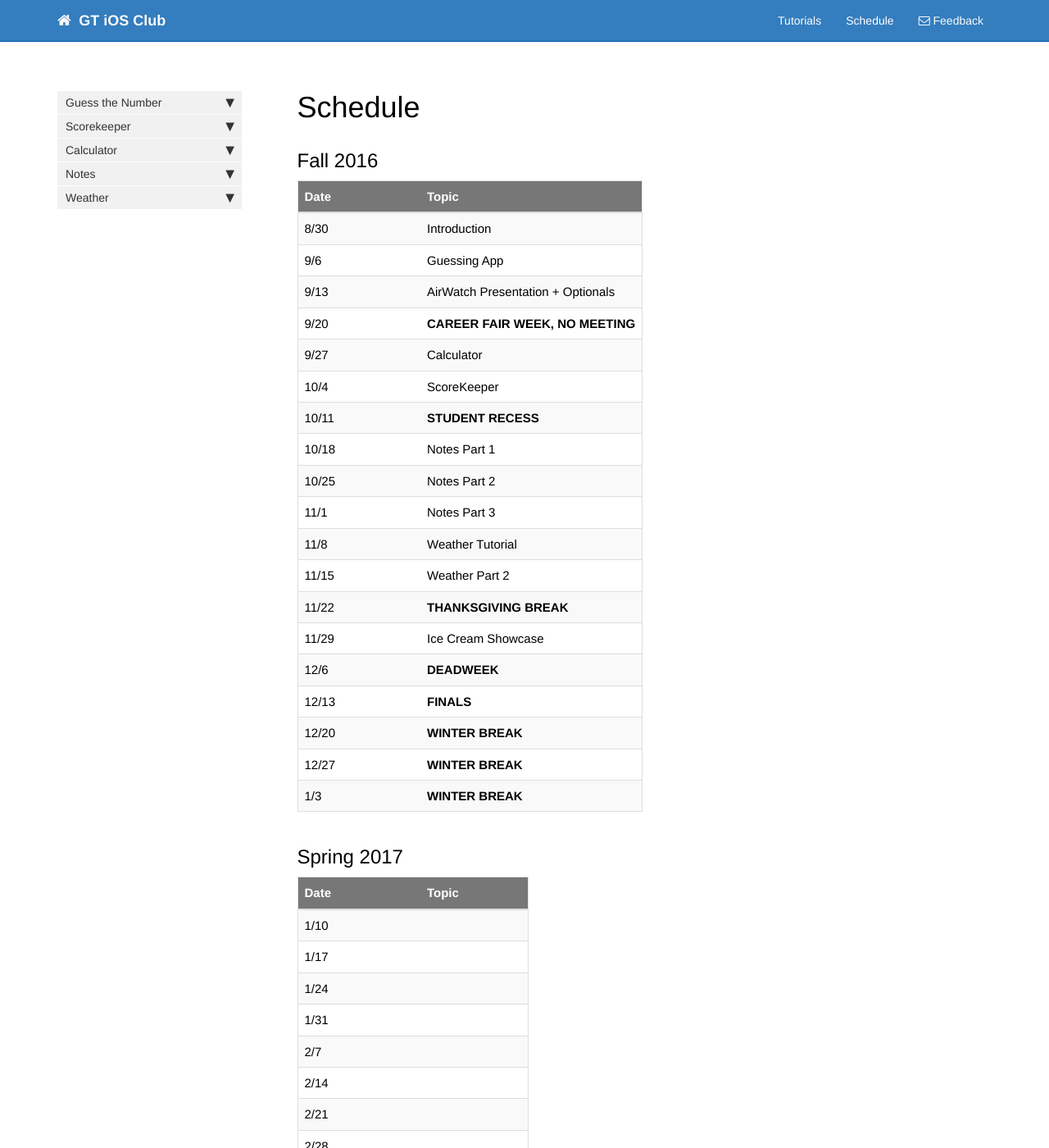
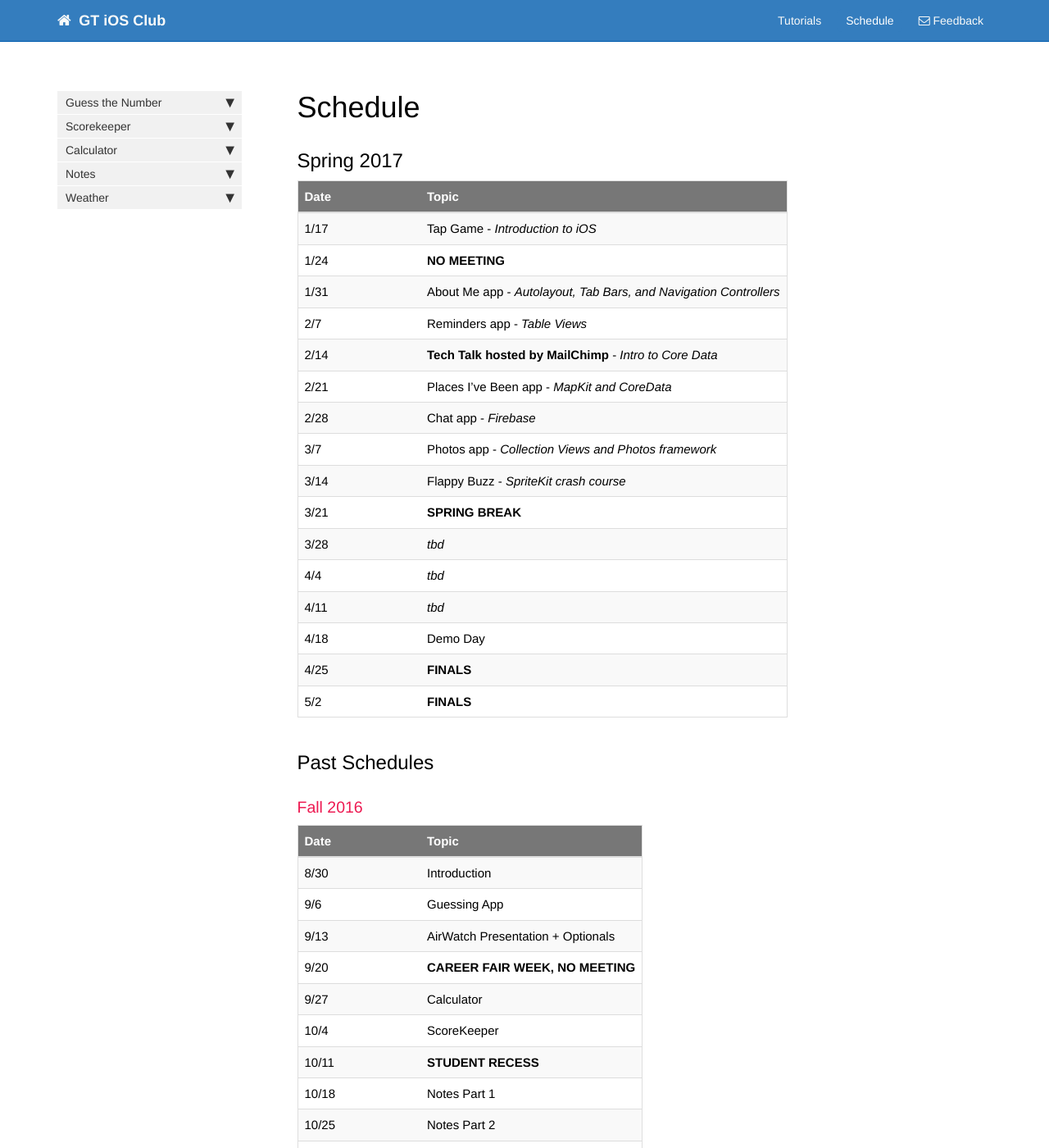
Before and after one commit to gtiosclub/gtios.club, a Jekyll site: the page built from schedule.md, in a window 1280 px wide and 1400 px high. Shown: the whole window at 82% size. Built offline with Jekyll 4.4.1, drawn with Linux system fonts in a browser that asks for light colours; nearby versions of some CDN libraries; comment, search, counter and statistics services are not loaded; some of the changed text lies outside the part shown.

Commit message:
Add spring schedule

```diff
--- a/schedule.md
+++ b/schedule.md
@@ -4,8 +4,31 @@ sidebar: tutorials
 permalink: schedule.html
 ---
 
+## Spring 2017
 
-## Fall 2016
+Date   | Topic
+-------| -------------
+1/17   | Tap Game - *Introduction to iOS*
+1/24   | **NO MEETING**
+1/31   | About Me app - *Autolayout, Tab Bars, and Navigation Controllers*
+2/7    | Reminders app - *Table Views*
+2/14   | **Tech Talk hosted by MailChimp** - *Intro to Core Data*
+2/21   | Places I've Been app - *MapKit and CoreData*
+2/28   | Chat app - *Firebase*
+3/7    | Photos app - *Collection Views and Photos framework*
+3/14   | Flappy Buzz - *SpriteKit crash course*
+3/21   | **SPRING BREAK**
+3/28   | *tbd*
+4/4    | *tbd*
+4/11   | *tbd*
+4/18   | Demo Day
+4/25   | **FINALS**
+5/2    | **FINALS**
+
+
+## Past Schedules
+
+### Fall 2016
 
 Date   | Topic
 -------| -------------
@@ -25,29 +48,3 @@ Date   | Topic
 11/29  | Ice Cream Showcase
 12/6   | **DEADWEEK**
 12/13  | **FINALS**
-12/20  | **WINTER BREAK**
-12/27  | **WINTER BREAK**
-1/3    | **WINTER BREAK**
-
-
-## Spring 2017
-
-Date   | Topic
--------| -------------
-1/10   |
-1/17   |
-1/24   |
-1/31   |
-2/7    |
-2/14   |
-2/21   |
-2/28   |
-3/7    |
-3/14   |
-3/21   | **SPRING BREAK**
-3/28   |
-4/4    |
-4/11   |
-4/18   | Demo Day
-4/25   | **FINALS**
-5/2    | **FINALS**
```
